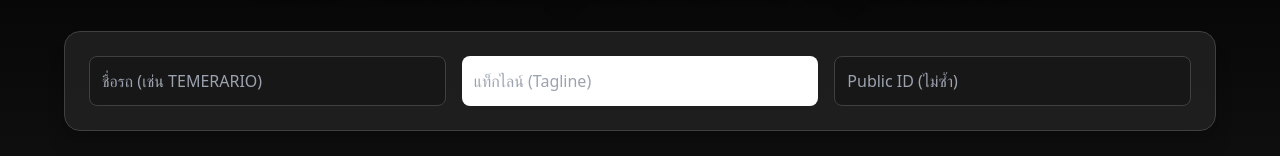
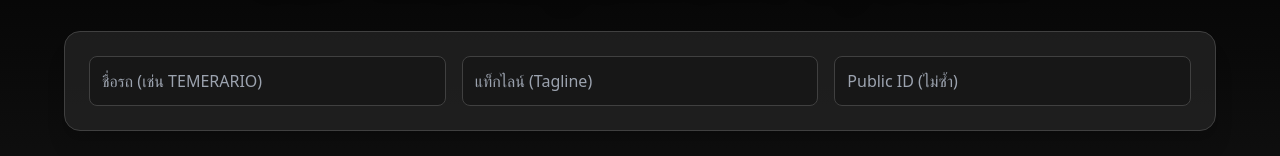
Before and after one commit to Chaisit91/vybas_, a React (Vite) app in the folder proJ/: page /admin/cars in a window 1280 px wide. Shown: the part 149-305 px from the top of the page. Built offline with nearby package versions, Linux system fonts and the light colour scheme; sample sign-in values are in the browser's storage.

Commit message:
Update CarAdmin.tsx

```diff
--- a/proJ/src/admin/CarAdmin.tsx
+++ b/proJ/src/admin/CarAdmin.tsx
@@ -165,7 +165,7 @@ export default function CarAdmin() {
             placeholder="แท็กไลน์ (Tagline)"
             value={newCar.tagline}
             onChange={(e) => setNewCar({ ...newCar, tagline: e.target.value })}
-            className="p-3 rounded-lg bg-neutral-900border border-neutral-700 text-white focus:ring-2 focus:ring-gray-400"/>
+            className="p-3 rounded-lg bg-neutral-900 border border-neutral-700 text-white focus:ring-2 focus:ring-gray-400"/>
 
           {/* public ID */}
           <input
```
